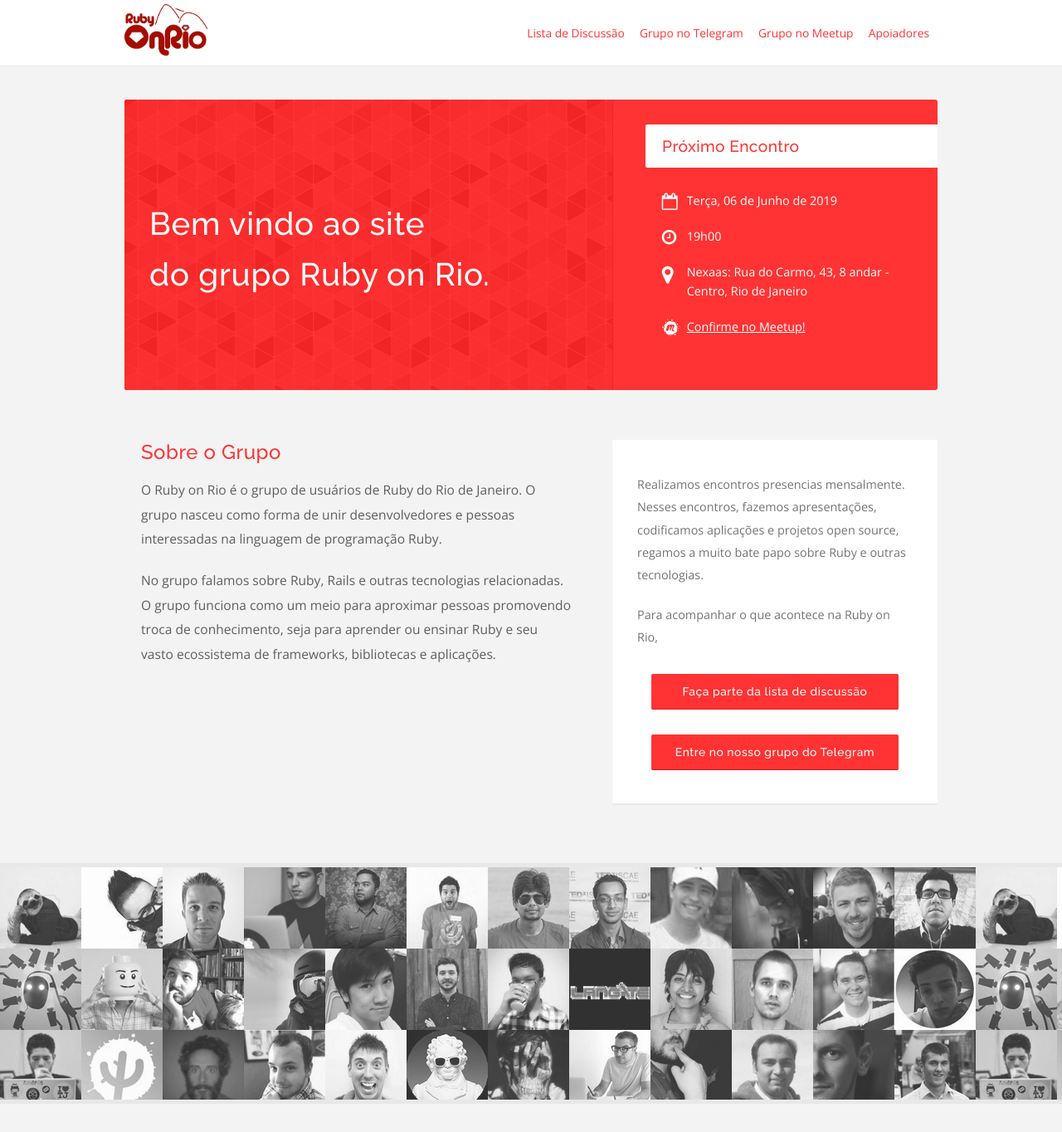
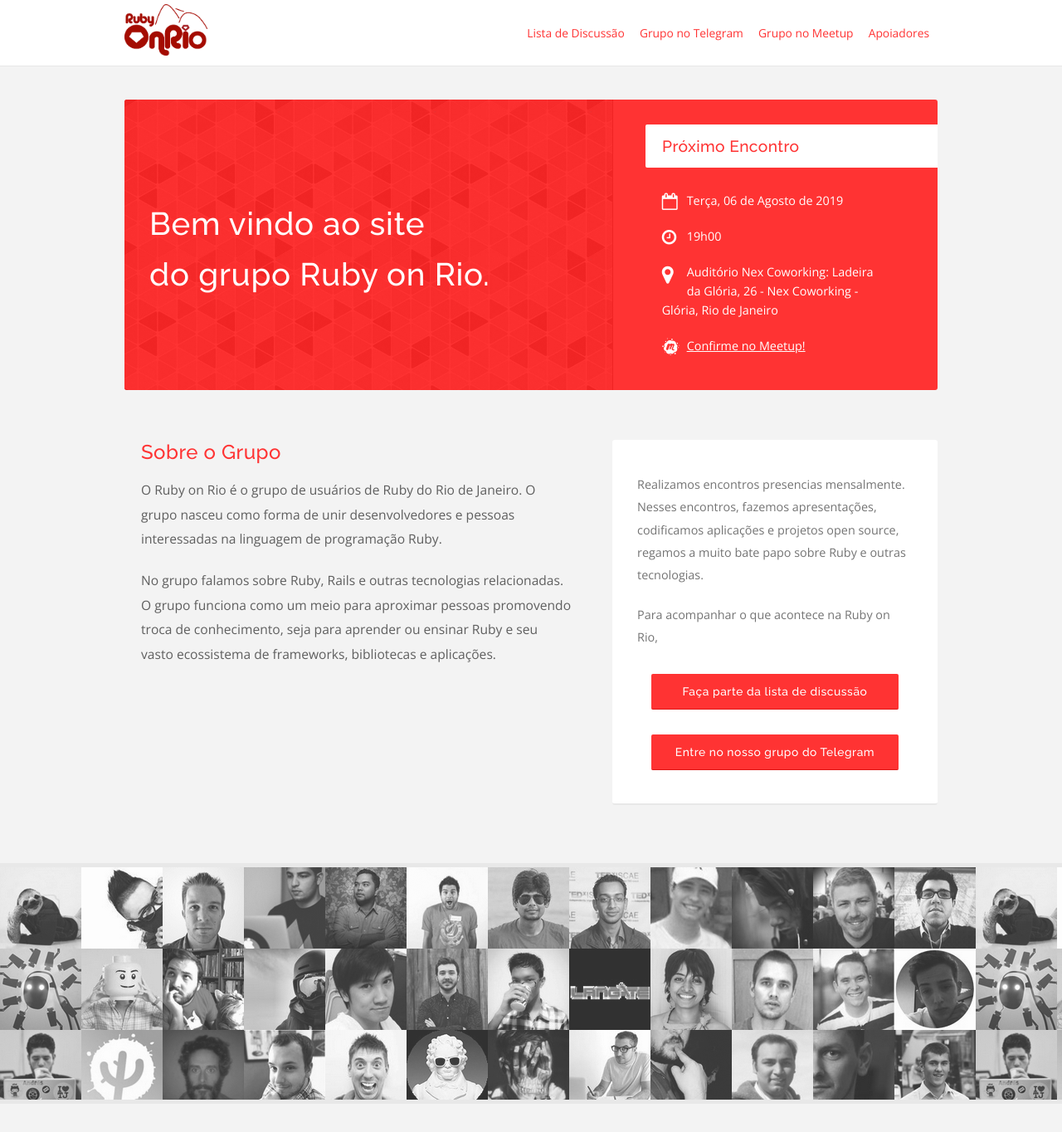
Before and after one commit to rubyonrio/rubyonrio.github.com, a Jekyll site: the page built from index.html, in a window 1280 px wide and 1400 px high. Shown: the top 1364 px of the window at 83% size. Built offline with Jekyll 4.4.1, drawn with Linux system fonts in a browser that asks for light colours; nearby versions of some CDN libraries; some of the changed text lies outside the part shown.

Commit message:
Updates info for august 2019 event

```diff
--- a/index.html
+++ b/index.html
@@ -3,11 +3,11 @@ layout: default
 title: Ruby on Rio
 
 future_events:
-  - day: Terça, 06 de Junho de 2019
+  - day: Terça, 06 de Agosto de 2019
     event_hours: '19h00'
-    event_address: 'Nexaas: Rua do Carmo, 43, 8 andar - Centro, Rio de Janeiro'
+    event_address: 'Auditório Nex Coworking: Ladeira da Glória, 26 - Nex Coworking - Glória, Rio de Janeiro'
     link_for_submission:
-    meetup: 'http://meetu.ps/e/GNJMr/zb9bV/f'
+    meetup: 'https://www.meetup.com/pt-BR/RubyOnRio/events/263446581/'
 ---
 
 <div class="containner">
```
